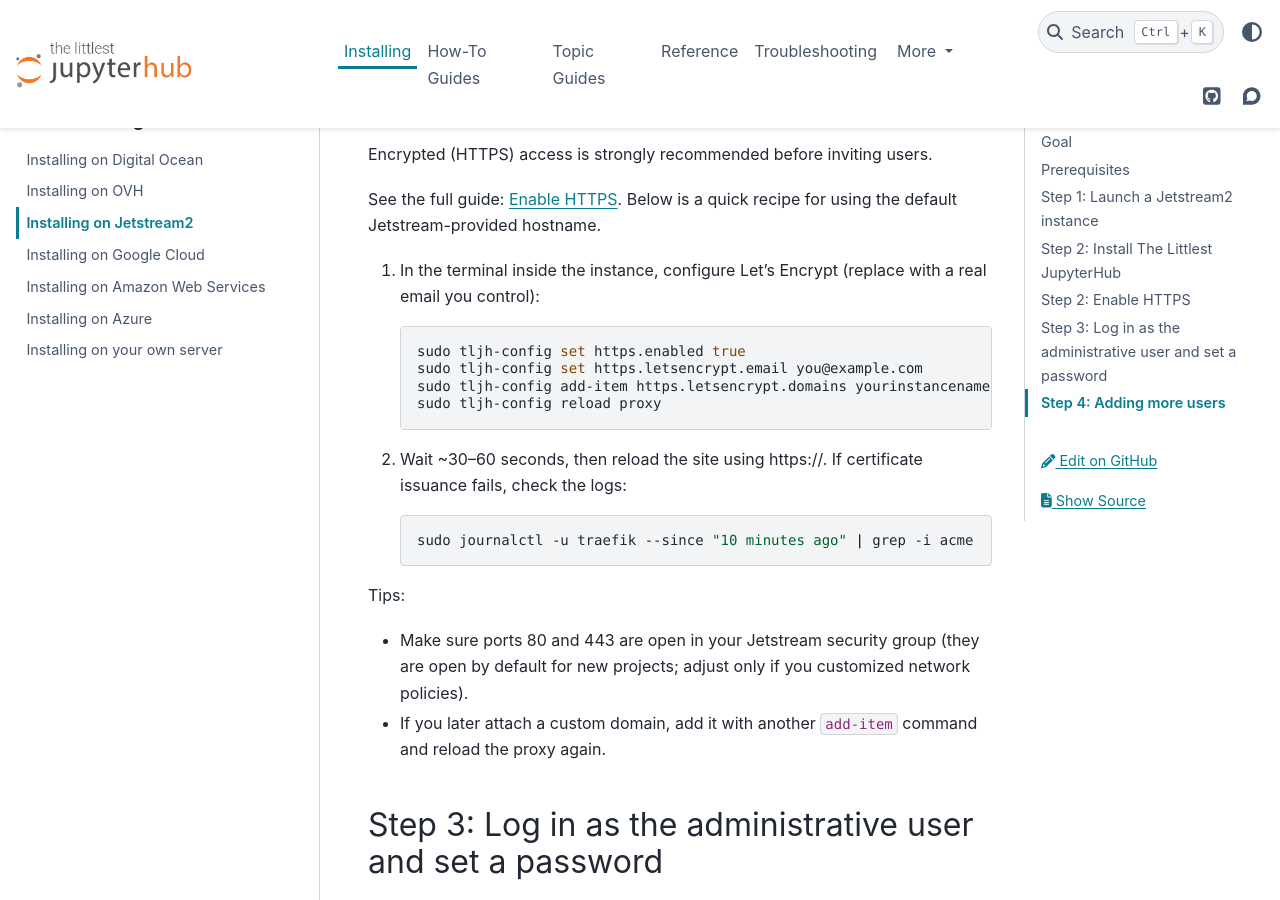
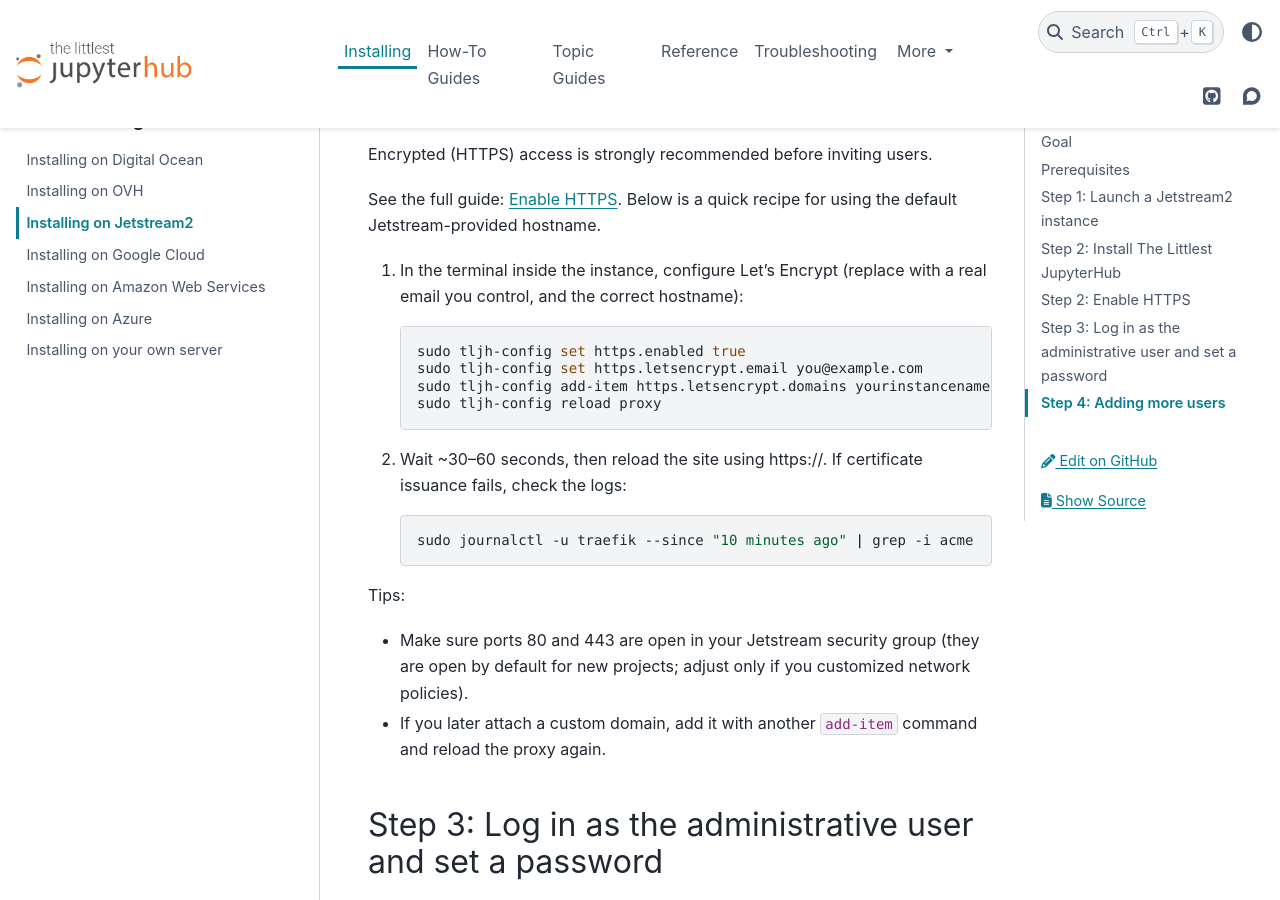
Before and after one commit to jupyterhub/the-littlest-jupyterhub, a Sphinx documentation site: the page built from docs/install/jetstream.md, in a window 1280 px wide and 900 px high, scrolled down 1779 px. Built offline with Sphinx 7.4.7 and the PyData theme 0.15.4, drawn with Linux system fonts in a browser that asks for light colours.

Commit message:
Apply suggestion from @julianpistorius
Co-authored-by: Julian Pistorius <github@soulsick.net>

````diff
--- a/docs/install/jetstream.md
+++ b/docs/install/jetstream.md
@@ -52,7 +52,7 @@ Encrypted (HTTPS) access is strongly recommended before inviting users.
 
 See the full guide: [Enable HTTPS](/howto/admin/https). Below is a quick recipe for using the default Jetstream-provided hostname.
 
-1. In the terminal inside the instance, configure Let's Encrypt (replace with a real email you control):
+1. In the terminal inside the instance, configure Let's Encrypt (replace with a real email you control, and the correct hostname):
    ```bash
    sudo tljh-config set https.enabled true
    sudo tljh-config set https.letsencrypt.email you@example.com
````
